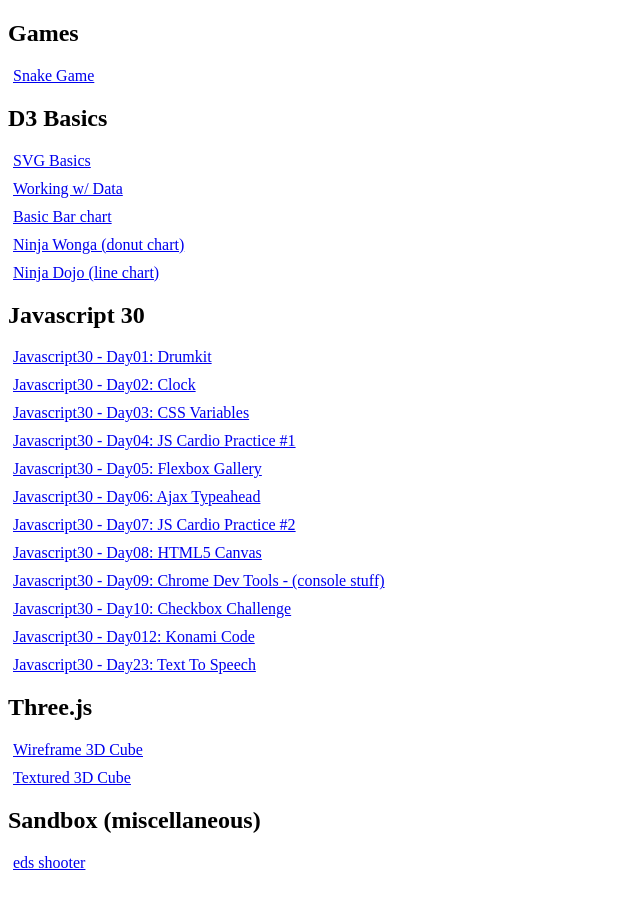
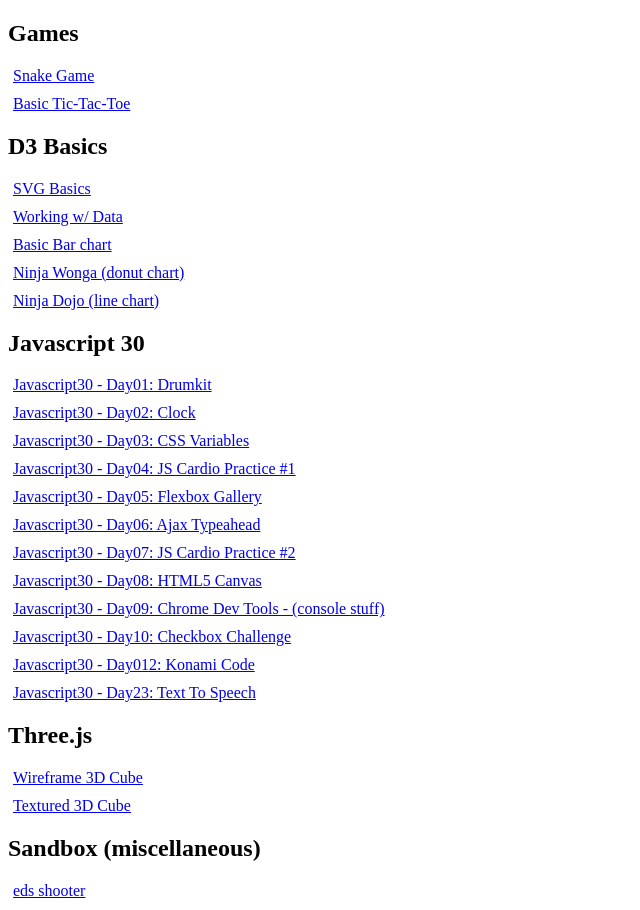
Before and after one commit to nilsonmolina/js-basics, a plain HTML site: page index.html in a window 1280 px wide. Shown: the whole page, without its empty margins (0-640 px from the left). Before the commit the page ends 882 px from the top, so only its background shows below. Drawn offline with Linux system fonts and the light colour scheme.

Commit message:
updated readme to include tic-tac-toe game

```diff
--- a/index.html
+++ b/index.html
@@ -12,6 +12,7 @@
 <body>
     <h2>Games</h2>
     <a href="games/snake/index.html">Snake Game</a>
+    <a href="games/tic-tac-toe/index.html">Basic Tic-Tac-Toe</a>
 
     <h2>D3 Basics</h2>
     <a href="d3-basics/01-svg/index.html">SVG Basics</a>
```
